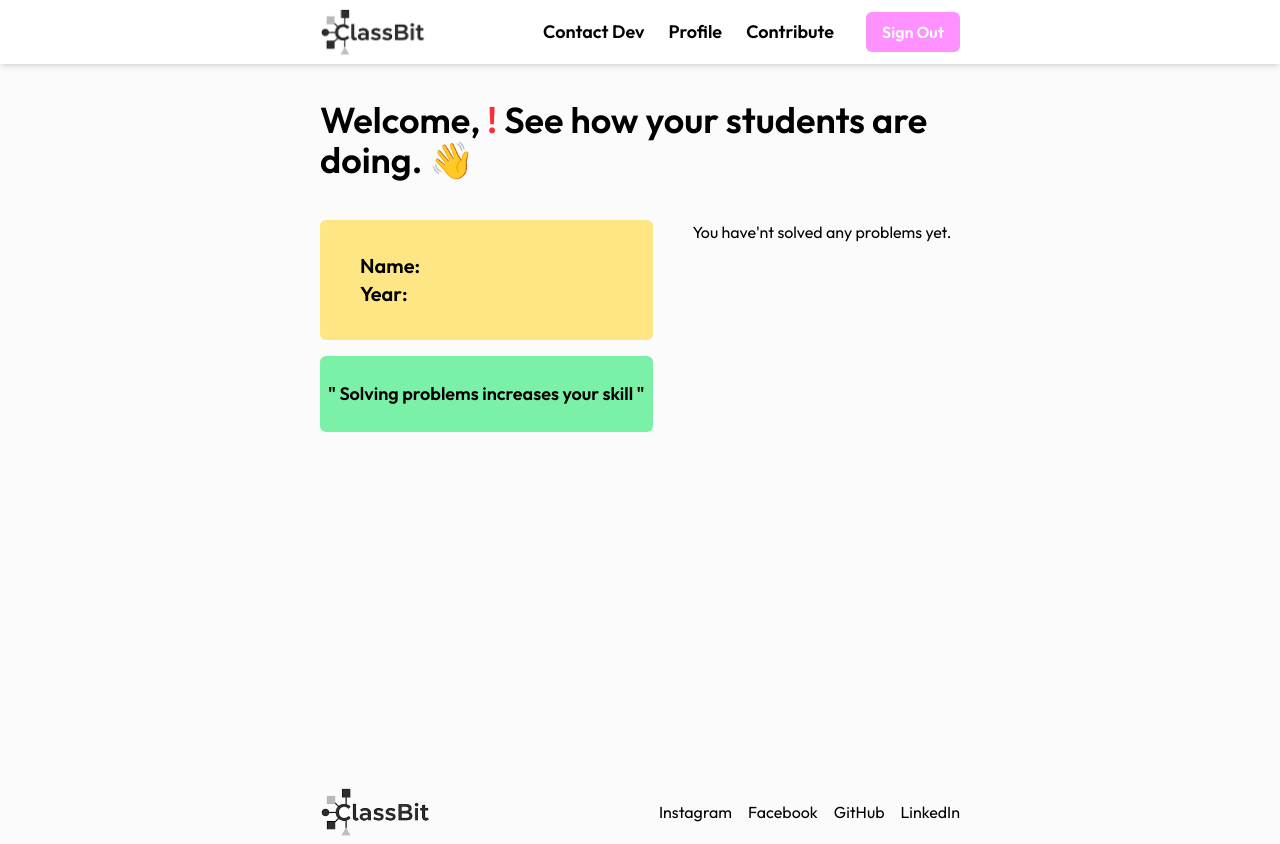
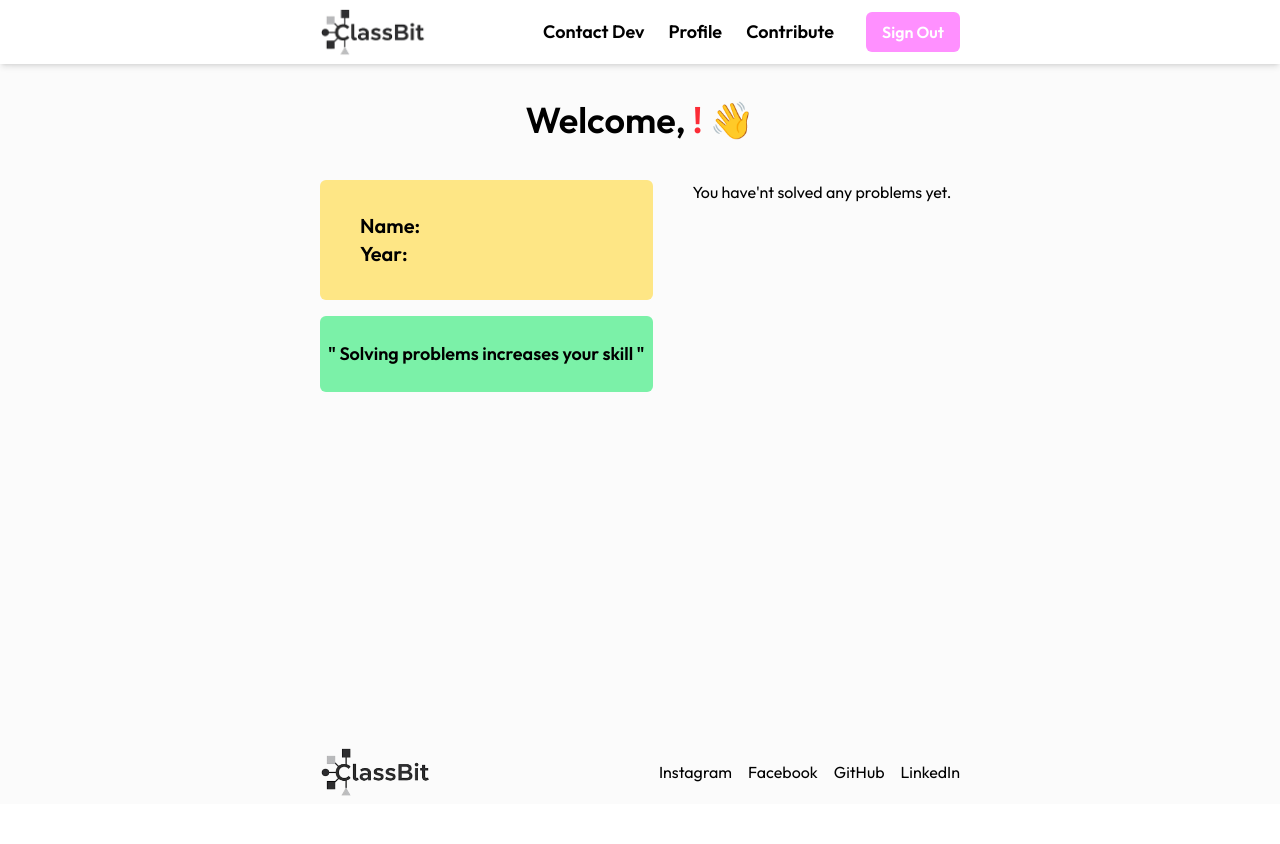
Before and after one commit to Minal-commits/ClassBit, a React (Vite) app: page /student in a window 1280 px wide. After the commit the page ends 804 px from the top, so only its background shows below. Built offline with nearby package versions, Linux system fonts and the light colour scheme; no server answers; the database is empty; sample sign-in values are in the browser's storage.

Commit message:
changed the profile text

```diff
--- a/src/Screens/Student/StudentHeader.jsx
+++ b/src/Screens/Student/StudentHeader.jsx
@@ -4,7 +4,7 @@ import CustomButton from '../components/CustomButton'
 const Studentheader = ({studentName}) => {
   return (
     <div className='w-full flex flex-col justify-center items-center gap-6 pt-5'>
-        <p className='text-4xl mt-2 font-semibold'>Welcome, <span className='text-red-500'>{studentName}!</span> See how your students are doing. 👋</p>
+        <p className='text-4xl mt-2 font-semibold'>Welcome, <span className='text-red-500'>{studentName}!</span> 👋</p>
     </div>
   )
 }
```
